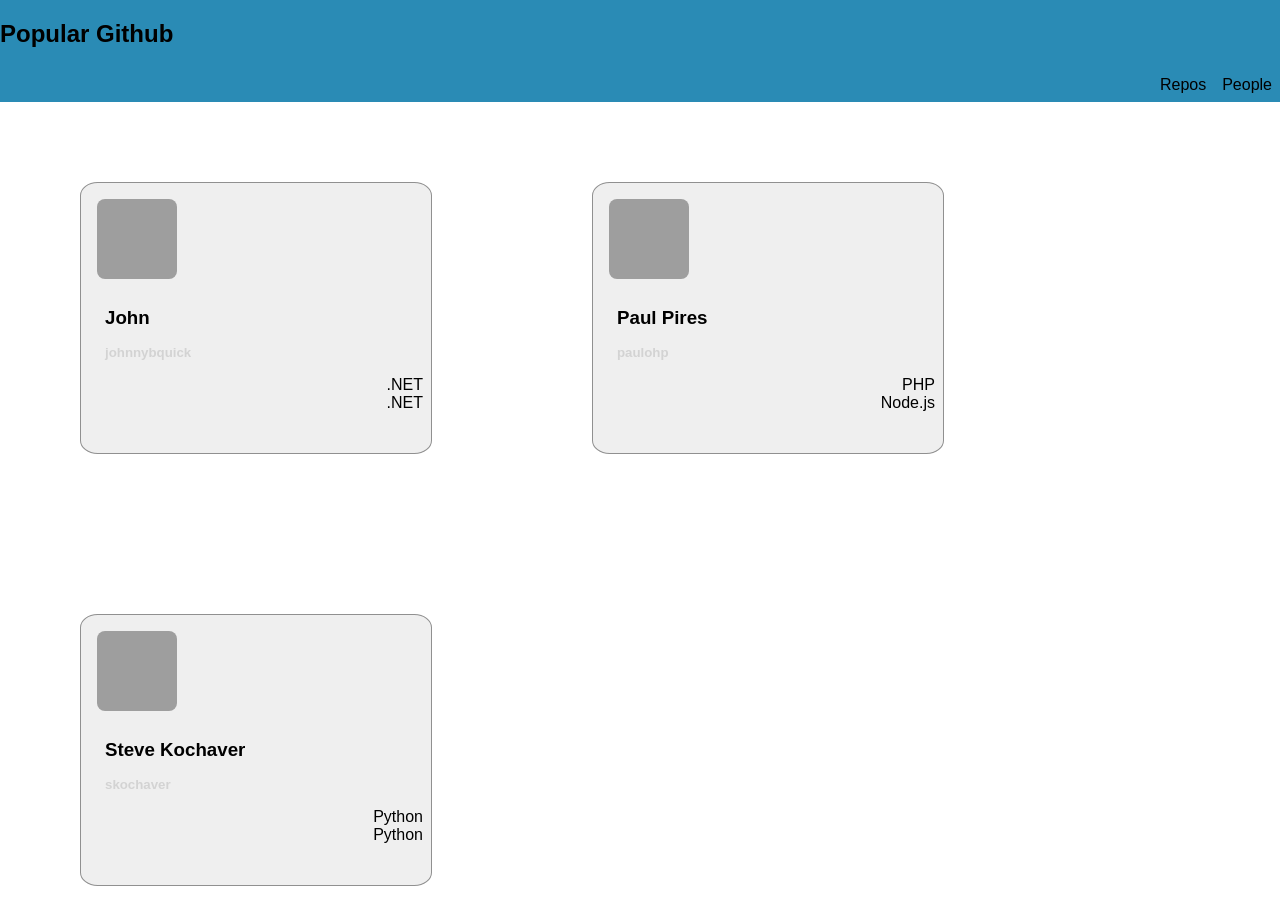
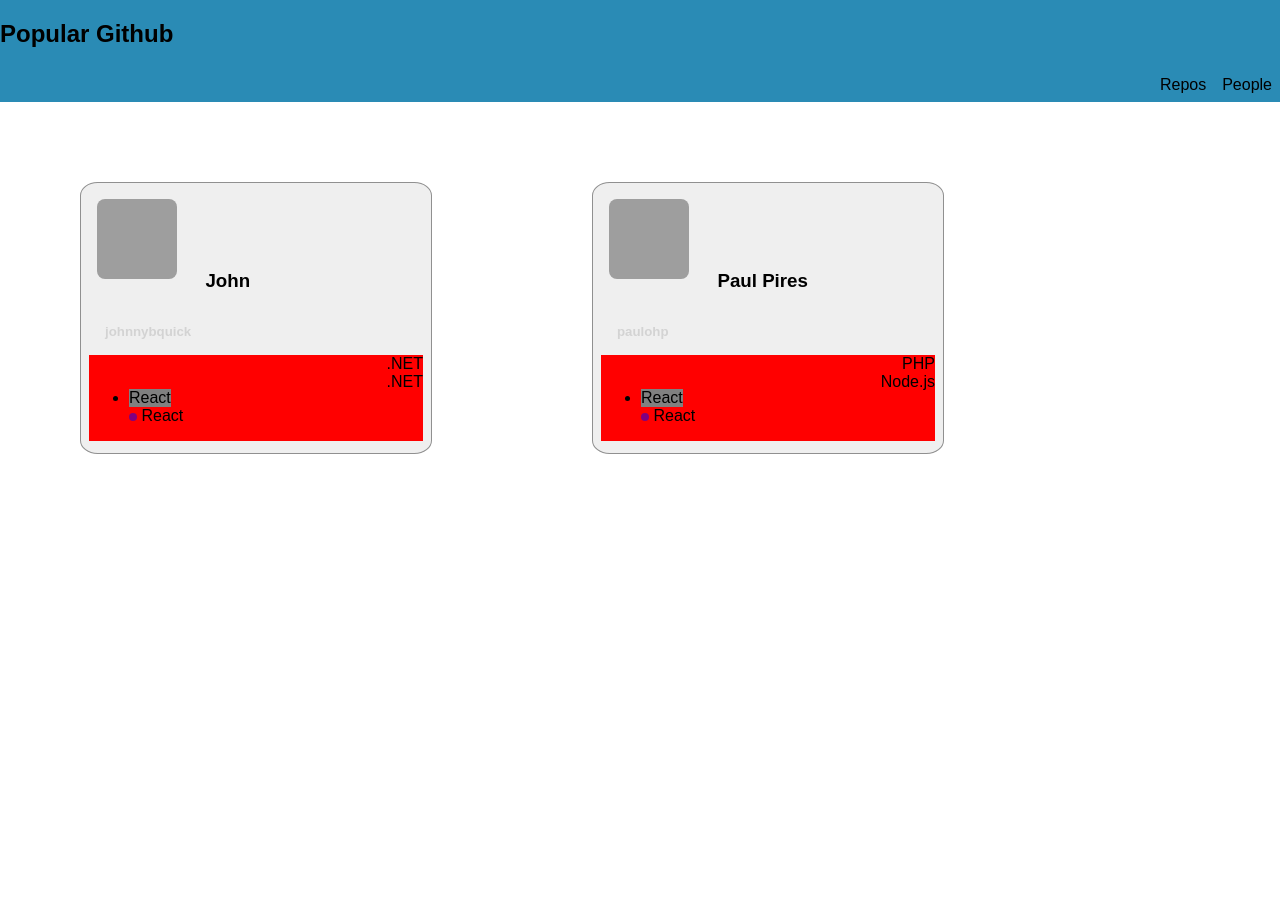
Before and after one commit to edwardz8/02-box-model, a plain HTML site: page index.html in a window 1280 px wide. After the commit the page ends 800 px from the top, so only its background shows below. Drawn offline with Linux system fonts and the light colour scheme; grey boxes are pictures that could not be loaded.

Commit message:
Added new spans

```diff
--- a/app.css
+++ b/app.css
@@ -35,13 +35,15 @@ body {
   position: relative;
 }
 
-.profile__top-left {
-
+.profile__bottom {
+  overflow: auto;
+  background: red;
 }
 
 .profile-name {
   color: black;
   margin: 1rem;
+  display: inline-block;
 }
 
 .profile-username {
@@ -57,13 +59,32 @@ img {
   border-radius: 0.5rem;
 }
 
-.grid {
+.profile__bottom {
+  overflow: auto;
+  background: red;
+}
+
+/*.grid {
   overflow: auto;
   background: blue;
 }
+*/
 
 a {
   float: right;
   text-decoration: none;
   color: black;
 }
+
+.repo {
+  background: grey;
+  display: inline-block;
+}
+
+.react-dot {
+  display: inline-block;
+  background: purple;
+  border-radius: 50%;
+  height: 0.5rem;
+  width: 0.5rem;
+}
--- a/index.html
+++ b/index.html
@@ -21,37 +21,59 @@
   <main>
     <div class="profile">
     <div class="profile__top">
+      <div class="grid">
       <img src="https://avatars0.githubusercontent.com/u/5266810?v=3&s=460" alt="profile-image">
       <h3 class="profile-name">John</h3>
       <h5 class="profile-username">johnnybquick</h5>
     </div>
+  </div>
+  <div class="profile__bottom">
     <a href="#">.NET</a><br>
     <a href="#">.NET</a>
+    <ul>
+      <li>
+        <span class="repo">React</span><br>
+        <span class="react-dot"></span>
+        <span class="repo-language">React</span>
+      </li>
+    </ul>
+  </div>
     </div>
     <div></div>
 
     <div class="profile">
-    <div class="profile__top-middle">
+    <div class="profile__top">
       <img src="https://avatars3.githubusercontent.com/u/1068915?v=3&s=460" alt="profile-image">
       <h3 class="profile-name">Paul Pires</h3>
       <h5 class="profile-username">paulohp</h5>
-      <div class="grid">
-      </div>
     </div>
+    <div class="profile__bottom">
     <a href="#">PHP</a><br>
     <a href="#">Node.js</a>
+    <ul>
+      <li>
+        <span class="repo">React</span><br>
+        <span class="react-dot"></span>
+        <span class="repo-language">React</span>
+      </li>
+    </ul>
+  </div>
     </div>
     <div></div>
 
-    <div class="profile">
-    <div class="profile__top-right">
+    <!--<div class="profile">
+    <div class="profile__top">
       <img src="https://avatars2.githubusercontent.com/u/6173469?v=3&s=460" alt="profile-image">
       <h3 class="profile-name">Steve Kochaver</h3>
       <h5 class="profile-username">skochaver</h5>
     </div>
+    <div class="profile__bottom">
     <a href="#">Python</a><br>
     <a href="#">Python</a>
+  </div>
     </div>
+-->
+
 
   </main>
 
```
